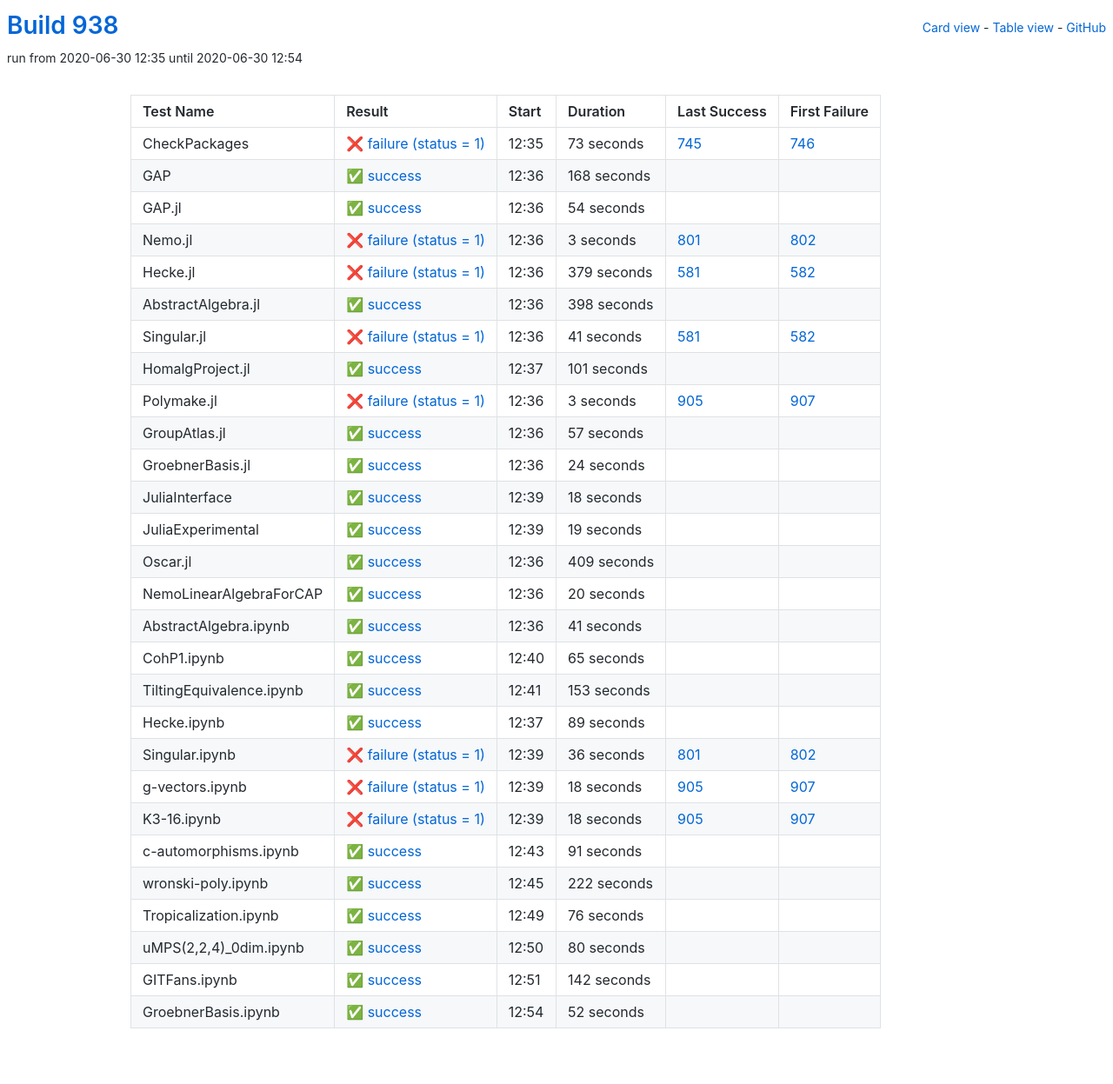
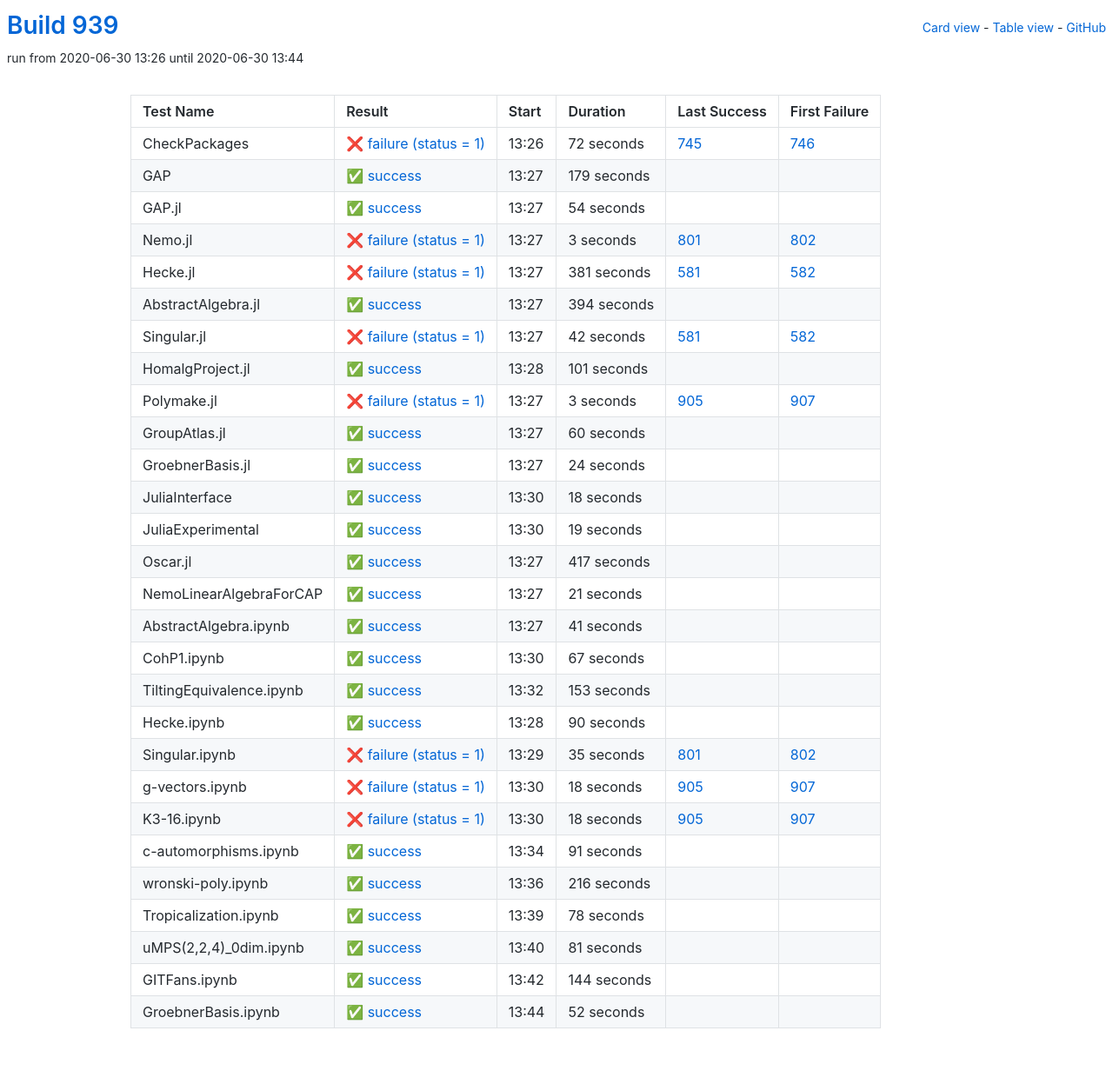
Before and after one commit to oscar-system/oscar-ci-status-1.4, a Jekyll site: the page built from table.html, in a window 1280 px wide. Shown: the whole page at 87% size. Built offline with Jekyll 4.4.1, drawn with Linux system fonts in a browser that asks for light colours.

Commit message:
Build #939

```diff
--- a/_data/ci.yml
+++ b/_data/ci.yml
@@ -1,6 +1,6 @@
 ---
-build: 938
-build_url: https://oscarci.mathematik.uni-kl.de/job/oscar-julia-1.4/938/
+build: 939
+build_url: https://oscarci.mathematik.uni-kl.de/job/oscar-julia-1.4/939/
 job: oscar-julia-1.4
 organization: oscar-system
 repo: oscar-ci-status-1.4
@@ -8,32 +8,32 @@ repourl: https://github.com/oscar-system/oscar-ci-status-1.4
 tests:
 - name: CheckPackages
   id: checkpackages
-  log: https://oscarci.mathematik.uni-kl.de/job/oscar-julia-1.4/938/artifact/logs/build-938/CheckPackages.log
-  start: 2020-06-30 12:35
+  log: https://oscarci.mathematik.uni-kl.de/job/oscar-julia-1.4/939/artifact/logs/build-939/CheckPackages.log
+  start: 2020-06-30 13:26
   success: false
   exitcode: 1
   status: failure
-  duration: 73
+  duration: 72
   last_success: 745
   last_success_url: https://oscarci.mathematik.uni-kl.de/job/oscar-julia-1.4/745/
   first_failure: 746
   first_failure_url: https://oscarci.mathematik.uni-kl.de/job/oscar-julia-1.4/746/
 - name: GAP
   id: gap
-  log: https://oscarci.mathematik.uni-kl.de/job/oscar-julia-1.4/938/artifact/logs/build-938/GAP.log
-  start: 2020-06-30 12:36
+  log: https://oscarci.mathematik.uni-kl.de/job/oscar-julia-1.4/939/artifact/logs/build-939/GAP.log
+  start: 2020-06-30 13:27
   success: true
   exitcode: 0
   status: success
-  duration: 168
+  duration: 179
   last_success: false
   last_success_url:
   first_failure: false
   first_failure_url:
 - name: GAP.jl
   id: gap-jl
-  log: https://oscarci.mathematik.uni-kl.de/job/oscar-julia-1.4/938/artifact/logs/build-938/GAP.jl.log
-  start: 2020-06-30 12:36
+  log: https://oscarci.mathematik.uni-kl.de/job/oscar-julia-1.4/939/artifact/logs/build-939/GAP.jl.log
+  start: 2020-06-30 13:27
   success: true
   exitcode: 0
   status: success
@@ -44,8 +44,8 @@ tests:
   first_failure_url:
 - name: Nemo.jl
   id: nemo-jl
-  log: https://oscarci.mathematik.uni-kl.de/job/oscar-julia-1.4/938/artifact/logs/build-938/Nemo.jl.log
-  start: 2020-06-30 12:36
+  log: https://oscarci.mathematik.uni-kl.de/job/oscar-julia-1.4/939/artifact/logs/build-939/Nemo.jl.log
+  start: 2020-06-30 13:27
   success: false
   exitcode: 1
   status: failure
@@ -56,44 +56,44 @@ tests:
   first_failure_url: https://oscarci.mathematik.uni-kl.de/job/oscar-julia-1.4/802/
 - name: Hecke.jl
   id: hecke-jl
-  log: https://oscarci.mathematik.uni-kl.de/job/oscar-julia-1.4/938/artifact/logs/build-938/Hecke.jl.log
-  start: 2020-06-30 12:36
+  log: https://oscarci.mathematik.uni-kl.de/job/oscar-julia-1.4/939/artifact/logs/build-939/Hecke.jl.log
+  start: 2020-06-30 13:27
   success: false
   exitcode: 1
   status: failure
-  duration: 379
+  duration: 381
   last_success: 581
   last_success_url: https://oscarci.mathematik.uni-kl.de/job/oscar-julia-1.4/581/
   first_failure: 582
   first_failure_url: https://oscarci.mathematik.uni-kl.de/job/oscar-julia-1.4/582/
 - name: AbstractAlgebra.jl
   id: abstractalgebra-jl
-  log: https://oscarci.mathematik.uni-kl.de/job/oscar-julia-1.4/938/artifact/logs/build-938/AbstractAlgebra.jl.log
-  start: 2020-06-30 12:36
+  log: https://oscarci.mathematik.uni-kl.de/job/oscar-julia-1.4/939/artifact/logs/build-939/AbstractAlgebra.jl.log
+  start: 2020-06-30 13:27
   success: true
   exitcode: 0
   status: success
-  duration: 398
+  duration: 394
   last_success: false
   last_success_url:
   first_failure: false
   first_failure_url:
 - name: Singular.jl
   id: singular-jl
-  log: https://oscarci.mathematik.uni-kl.de/job/oscar-julia-1.4/938/artifact/logs/build-938/Singular.jl.log
-  start: 2020-06-30 12:36
+  log: https://oscarci.mathematik.uni-kl.de/job/oscar-julia-1.4/939/artifact/logs/build-939/Singular.jl.log
+  start: 2020-06-30 13:27
   success: false
   exitcode: 1
   status: failure
-  duration: 41
+  duration: 42
   last_success: 581
   last_success_url: https://oscarci.mathematik.uni-kl.de/job/oscar-julia-1.4/581/
   first_failure: 582
   first_failure_url: https://oscarci.mathematik.uni-kl.de/job/oscar-julia-1.4/582/
 - name: HomalgProject.jl
   id: homalgproject-jl
-  log: https://oscarci.mathematik.uni-kl.de/job/oscar-julia-1.4/938/artifact/logs/build-938/HomalgProject.jl.log
-  start: 2020-06-30 12:37
+  log: https://oscarci.mathematik.uni-kl.de/job/oscar-julia-1.4/939/artifact/logs/build-939/HomalgProject.jl.log
+  start: 2020-06-30 13:28
   success: true
   exitcode: 0
   status: success
@@ -104,8 +104,8 @@ tests:
   first_failure_url:
 - name: Polymake.jl
   id: polymake-jl
-  log: https://oscarci.mathematik.uni-kl.de/job/oscar-julia-1.4/938/artifact/logs/build-938/Polymake.jl.log
-  start: 2020-06-30 12:36
+  log: https://oscarci.mathematik.uni-kl.de/job/oscar-julia-1.4/939/artifact/logs/build-939/Polymake.jl.log
+  start: 2020-06-30 13:27
   success: false
   exitcode: 1
   status: failure
@@ -116,20 +116,20 @@ tests:
   first_failure_url: https://oscarci.mathematik.uni-kl.de/job/oscar-julia-1.4/907/
 - name: GroupAtlas.jl
   id: groupatlas-jl
-  log: https://oscarci.mathematik.uni-kl.de/job/oscar-julia-1.4/938/artifact/logs/build-938/GroupAtlas.jl.log
-  start: 2020-06-30 12:36
+  log: https://oscarci.mathematik.uni-kl.de/job/oscar-julia-1.4/939/artifact/logs/build-939/GroupAtlas.jl.log
+  start: 2020-06-30 13:27
   success: true
   exitcode: 0
   status: success
-  duration: 57
+  duration: 60
   last_success: false
   last_success_url:
   first_failure: false
   first_failure_url:
 - name: GroebnerBasis.jl
   id: groebnerbasis-jl
-  log: https://oscarci.mathematik.uni-kl.de/job/oscar-julia-1.4/938/artifact/logs/build-938/GroebnerBasis.jl.log
-  start: 2020-06-30 12:36
+  log: https://oscarci.mathematik.uni-kl.de/job/oscar-julia-1.4/939/artifact/logs/build-939/GroebnerBasis.jl.log
+  start: 2020-06-30 13:27
   success: true
   exitcode: 0
   status: success
@@ -140,8 +140,8 @@ tests:
   first_failure_url:
 - name: JuliaInterface
   id: juliainterface
-  log: https://oscarci.mathematik.uni-kl.de/job/oscar-julia-1.4/938/artifact/logs/build-938/JuliaInterface.log
-  start: 2020-06-30 12:39
+  log: https://oscarci.mathematik.uni-kl.de/job/oscar-julia-1.4/939/artifact/logs/build-939/JuliaInterface.log
+  start: 2020-06-30 13:30
   success: true
   exitcode: 0
   status: success
@@ -152,8 +152,8 @@ tests:
   first_failure_url:
 - name: JuliaExperimental
   id: juliaexperimental
-  log: https://oscarci.mathematik.uni-kl.de/job/oscar-julia-1.4/938/artifact/logs/build-938/JuliaExperimental.log
-  start: 2020-06-30 12:39
+  log: https://oscarci.mathematik.uni-kl.de/job/oscar-julia-1.4/939/artifact/logs/build-939/JuliaExperimental.log
+  start: 2020-06-30 13:30
   success: true
   exitcode: 0
   status: success
@@ -164,32 +164,32 @@ tests:
   first_failure_url:
 - name: Oscar.jl
   id: oscar-jl
-  log: https://oscarci.mathematik.uni-kl.de/job/oscar-julia-1.4/938/artifact/logs/build-938/Oscar.jl.log
-  start: 2020-06-30 12:36
+  log: https://oscarci.mathematik.uni-kl.de/job/oscar-julia-1.4/939/artifact/logs/build-939/Oscar.jl.log
+  start: 2020-06-30 13:27
   success: true
   exitcode: 0
   status: success
-  duration: 409
+  duration: 417
   last_success: false
   last_success_url:
   first_failure: false
   first_failure_url:
 - name: NemoLinearAlgebraForCAP
   id: nemolinearalgebraforcap
-  log: https://oscarci.mathematik.uni-kl.de/job/oscar-julia-1.4/938/artifact/logs/build-938/NemoLinearAlgebraForCAP.log
-  start: 2020-06-30 12:36
+  log: https://oscarci.mathematik.uni-kl.de/job/oscar-julia-1.4/939/artifact/logs/build-939/NemoLinearAlgebraForCAP.log
+  start: 2020-06-30 13:27
   success: true
   exitcode: 0
   status: success
-  duration: 20
+  duration: 21
   last_success: false
   last_success_url:
   first_failure: false
   first_failure_url:
 - name: AbstractAlgebra.ipynb
   id: abstractalgebra-ipynb
-  log: https://oscarci.mathematik.uni-kl.de/job/oscar-julia-1.4/938/artifact/logs/build-938/AbstractAlgebra.ipynb.log
-  start: 2020-06-30 12:36
+  log: https://oscarci.mathematik.uni-kl.de/job/oscar-julia-1.4/939/artifact/logs/build-939/AbstractAlgebra.ipynb.log
+  start: 2020-06-30 13:27
   success: true
   exitcode: 0
   status: success
@@ -200,20 +200,20 @@ tests:
   first_failure_url:
 - name: CohP1.ipynb
   id: cohp1-ipynb
-  log: https://oscarci.mathematik.uni-kl.de/job/oscar-julia-1.4/938/artifact/logs/build-938/CohP1.ipynb.log
-  start: 2020-06-30 12:40
+  log: https://oscarci.mathematik.uni-kl.de/job/oscar-julia-1.4/939/artifact/logs/build-939/CohP1.ipynb.log
+  start: 2020-06-30 13:30
   success: true
   exitcode: 0
   status: success
-  duration: 65
+  duration: 67
   last_success: false
   last_success_url:
   first_failure: false
   first_failure_url:
 - name: TiltingEquivalence.ipynb
   id: tiltingequivalence-ipynb
-  log: https://oscarci.mathematik.uni-kl.de/job/oscar-julia-1.4/938/artifact/logs/build-938/TiltingEquivalence.ipynb.log
-  start: 2020-06-30 12:41
+  log: https://oscarci.mathematik.uni-kl.de/job/oscar-julia-1.4/939/artifact/logs/build-939/TiltingEquivalence.ipynb.log
+  start: 2020-06-30 13:32
   success: true
   exitcode: 0
   status: success
@@ -224,32 +224,32 @@ tests:
   first_failure_url:
 - name: Hecke.ipynb
   id: hecke-ipynb
-  log: https://oscarci.mathematik.uni-kl.de/job/oscar-julia-1.4/938/artifact/logs/build-938/Hecke.ipynb.log
-  start: 2020-06-30 12:37
+  log: https://oscarci.mathematik.uni-kl.de/job/oscar-julia-1.4/939/artifact/logs/build-939/Hecke.ipynb.log
+  start: 2020-06-30 13:28
   success: true
   exitcode: 0
   status: success
-  duration: 89
+  duration: 90
   last_success: false
   last_success_url:
   first_failure: false
   first_failure_url:
 - name: Singular.ipynb
   id: singular-ipynb
-  log: https://oscarci.mathematik.uni-kl.de/job/oscar-julia-1.4/938/artifact/logs/build-938/Singular.ipynb.log
-  start: 2020-06-30 12:39
+  log: https://oscarci.mathematik.uni-kl.de/job/oscar-julia-1.4/939/artifact/logs/build-939/Singular.ipynb.log
+  start: 2020-06-30 13:29
   success: false
   exitcode: 1
   status: failure
-  duration: 36
+  duration: 35
   last_success: 801
   last_success_url: https://oscarci.mathematik.uni-kl.de/job/oscar-julia-1.4/801/
   first_failure: 802
   first_failure_url: https://oscarci.mathematik.uni-kl.de/job/oscar-julia-1.4/802/
 - name: g-vectors.ipynb
   id: g-vectors-ipynb
-  log: https://oscarci.mathematik.uni-kl.de/job/oscar-julia-1.4/938/artifact/logs/build-938/g-vectors.ipynb.log
-  start: 2020-06-30 12:39
+  log: https://oscarci.mathematik.uni-kl.de/job/oscar-julia-1.4/939/artifact/logs/build-939/g-vectors.ipynb.log
+  start: 2020-06-30 13:30
   success: false
   exitcode: 1
   status: failure
@@ -260,8 +260,8 @@ tests:
   first_failure_url: https://oscarci.mathematik.uni-kl.de/job/oscar-julia-1.4/907/
 - name: K3-16.ipynb
   id: k3-16-ipynb
-  log: https://oscarci.mathematik.uni-kl.de/job/oscar-julia-1.4/938/artifact/logs/build-938/K3-16.ipynb.log
-  start: 2020-06-30 12:39
+  log: https://oscarci.mathematik.uni-kl.de/job/oscar-julia-1.4/939/artifact/logs/build-939/K3-16.ipynb.log
+  start: 2020-06-30 13:30
   success: false
   exitcode: 1
   status: failure
@@ -272,8 +272,8 @@ tests:
   first_failure_url: https://oscarci.mathematik.uni-kl.de/job/oscar-julia-1.4/907/
 - name: c-automorphisms.ipynb
   id: c-automorphisms-ipynb
-  log: https://oscarci.mathematik.uni-kl.de/job/oscar-julia-1.4/938/artifact/logs/build-938/c-automorphisms.ipynb.log
-  start: 2020-06-30 12:43
+  log: https://oscarci.mathematik.uni-kl.de/job/oscar-julia-1.4/939/artifact/logs/build-939/c-automorphisms.ipynb.log
+  start: 2020-06-30 13:34
   success: true
   exitcode: 0
   status: success
@@ -284,56 +284,56 @@ tests:
   first_failure_url:
 - name: wronski-poly.ipynb
   id: wronski-poly-ipynb
-  log: https://oscarci.mathematik.uni-kl.de/job/oscar-julia-1.4/938/artifact/logs/build-938/wronski-poly.ipynb.log
-  start: 2020-06-30 12:45
+  log: https://oscarci.mathematik.uni-kl.de/job/oscar-julia-1.4/939/artifact/logs/build-939/wronski-poly.ipynb.log
+  start: 2020-06-30 13:36
   success: true
   exitcode: 0
   status: success
-  duration: 222
+  duration: 216
   last_success: false
   last_success_url:
   first_failure: false
   first_failure_url:
 - name: Tropicalization.ipynb
   id: tropicalization-ipynb
-  log: https://oscarci.mathematik.uni-kl.de/job/oscar-julia-1.4/938/artifact/logs/build-938/Tropicalization.ipynb.log
-  start: 2020-06-30 12:49
+  log: https://oscarci.mathematik.uni-kl.de/job/oscar-julia-1.4/939/artifact/logs/build-939/Tropicalization.ipynb.log
+  start: 2020-06-30 13:39
   success: true
   exitcode: 0
   status: success
-  duration: 76
+  duration: 78
   last_success: false
   last_success_url:
   first_failure: false
   first_failure_url:
 - name: uMPS(2,2,4)_0dim.ipynb
   id: umps-2-2-4-0dim-ipynb
-  log: https://oscarci.mathematik.uni-kl.de/job/oscar-julia-1.4/938/artifact/logs/build-938/uMPS-2-2-4-_0dim.ipynb.log
-  start: 2020-06-30 12:50
+  log: https://oscarci.mathematik.uni-kl.de/job/oscar-julia-1.4/939/artifact/logs/build-939/uMPS-2-2-4-_0dim.ipynb.log
+  start: 2020-06-30 13:40
   success: true
   exitcode: 0
   status: success
-  duration: 80
+  duration: 81
   last_success: false
   last_success_url:
   first_failure: false
   first_failure_url:
 - name: GITFans.ipynb
   id: gitfans-ipynb
-  log: https://oscarci.mathematik.uni-kl.de/job/oscar-julia-1.4/938/artifact/logs/build-938/GITFans.ipynb.log
-  start: 2020-06-30 12:51
+  log: https://oscarci.mathematik.uni-kl.de/job/oscar-julia-1.4/939/artifact/logs/build-939/GITFans.ipynb.log
+  start: 2020-06-30 13:42
   success: true
   exitcode: 0
   status: success
-  duration: 142
+  duration: 144
   last_success: false
   last_success_url:
   first_failure: false
   first_failure_url:
 - name: GroebnerBasis.ipynb
   id: groebnerbasis-ipynb
-  log: https://oscarci.mathematik.uni-kl.de/job/oscar-julia-1.4/938/artifact/logs/build-938/GroebnerBasis.ipynb.log
-  start: 2020-06-30 12:54
+  log: https://oscarci.mathematik.uni-kl.de/job/oscar-julia-1.4/939/artifact/logs/build-939/GroebnerBasis.ipynb.log
+  start: 2020-06-30 13:44
   success: true
   exitcode: 0
   status: success
```
Also changed, not shown: README.md.
